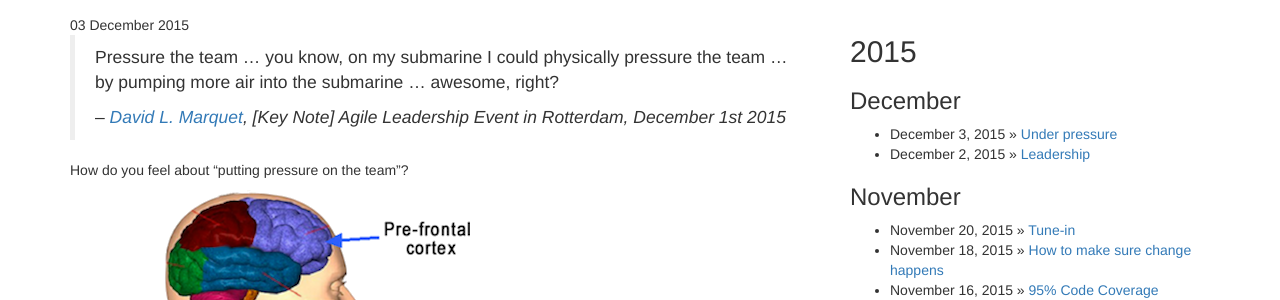
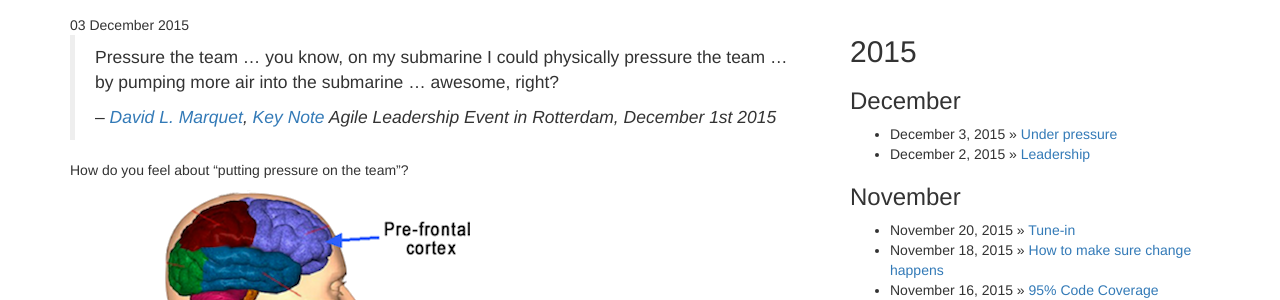
Before and after one commit to serraict/serraict.github.io, a Jekyll site: the page built from _posts/thoughts/2015-12-03-pressure.md, in a window 1280 px wide. Shown: the part 176-476 px from the top of the page. Built offline with Jekyll 4.4.1, drawn with Linux system fonts in a browser that asks for light colours; nearby versions of some CDN libraries; library files that are not in the unit come from our copies; Markdown is read by kramdown in place of the engine named in the settings; some of the changed lines change nothing that is shown.

Commit message:
Fix link

```diff
--- a/_posts/thoughts/2015-12-03-pressure.md
+++ b/_posts/thoughts/2015-12-03-pressure.md
@@ -28,4 +28,5 @@ My conclusion: teams that don't experience stress perform better on typical task
   [prefrontal cortex]: https://en.wikipedia.org/wiki/Thinking,_Fast_and_Slow
   [Jenni Jespen]: https://twitter.com/jenniindk
   [Empowering people is impossible]: http://www.agileconsortium.net/events/agile-leadership-event-with-david-marquet-1-dec-location-to-be-announced/
+  [Key Note]: http://www.agileconsortium.net/events/agile-leadership-event-with-david-marquet-1-dec-location-to-be-announced/
   [David L. Marquet]: https://twitter.com/ldavidmarquet
```
